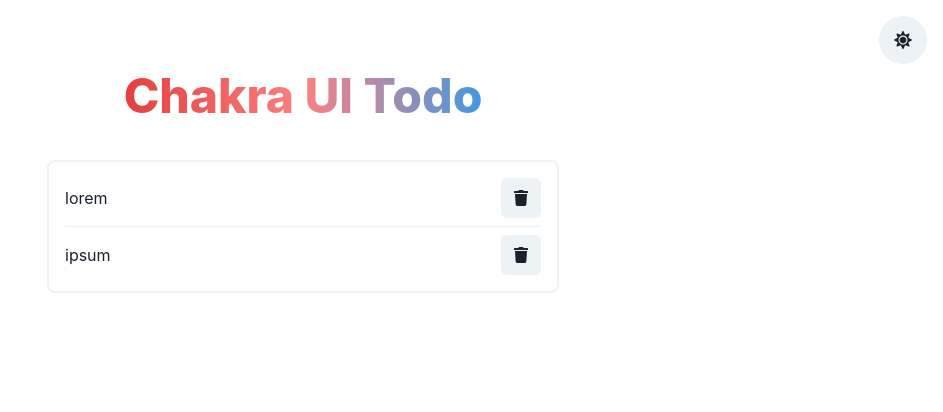
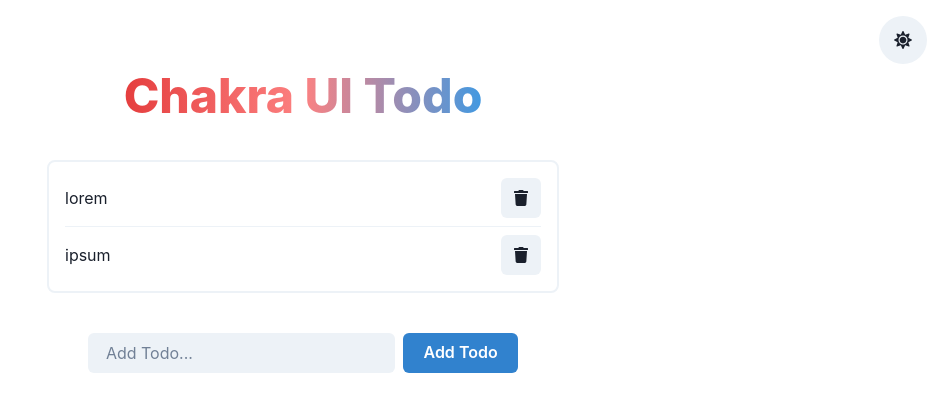
Before and after one commit to Erikadarisman/todo-nextjs-chakraui, a Next.js app: page / in a window 1280 px wide. Shown: the top 412 px of the page, without its empty margins (337-1280 px from the left). Built offline with nearby package versions, Linux system fonts and the light colour scheme.

Commit message:
add component add todo

```diff
--- /dev/null
+++ b/components/AddTodo.tsx
@@ -0,0 +1,18 @@
+import { Button, HStack, Input } from "@chakra-ui/react"
+import React from "react"
+
+function AddTodo() {
+  function handleSubmit(e: any) {}
+  return (
+    <form onSubmit={handleSubmit}>
+      <HStack mt='8'>
+        <Input variant='filled' placeholder='Add Todo...' />
+        <Button colorScheme='blue' px='8' type='submit'>
+          Add Todo
+        </Button>
+      </HStack>
+    </form>
+  )
+}
+
+export default AddTodo
--- a/pages/index.tsx
+++ b/pages/index.tsx
@@ -11,6 +11,7 @@
 import styles from "../styles/Home.module.css"
 import { FaSun, FaMoon } from "react-icons/fa"
 import TodoList from "../components/TodoList"
+import AddTodo from "../components/AddTodo"
 
 const Home: NextPage = () => {
   return (
@@ -31,6 +32,7 @@
         Chakra UI Todo
       </Heading>
       <TodoList />
+      <AddTodo />
     </VStack>
   )
 }
```
